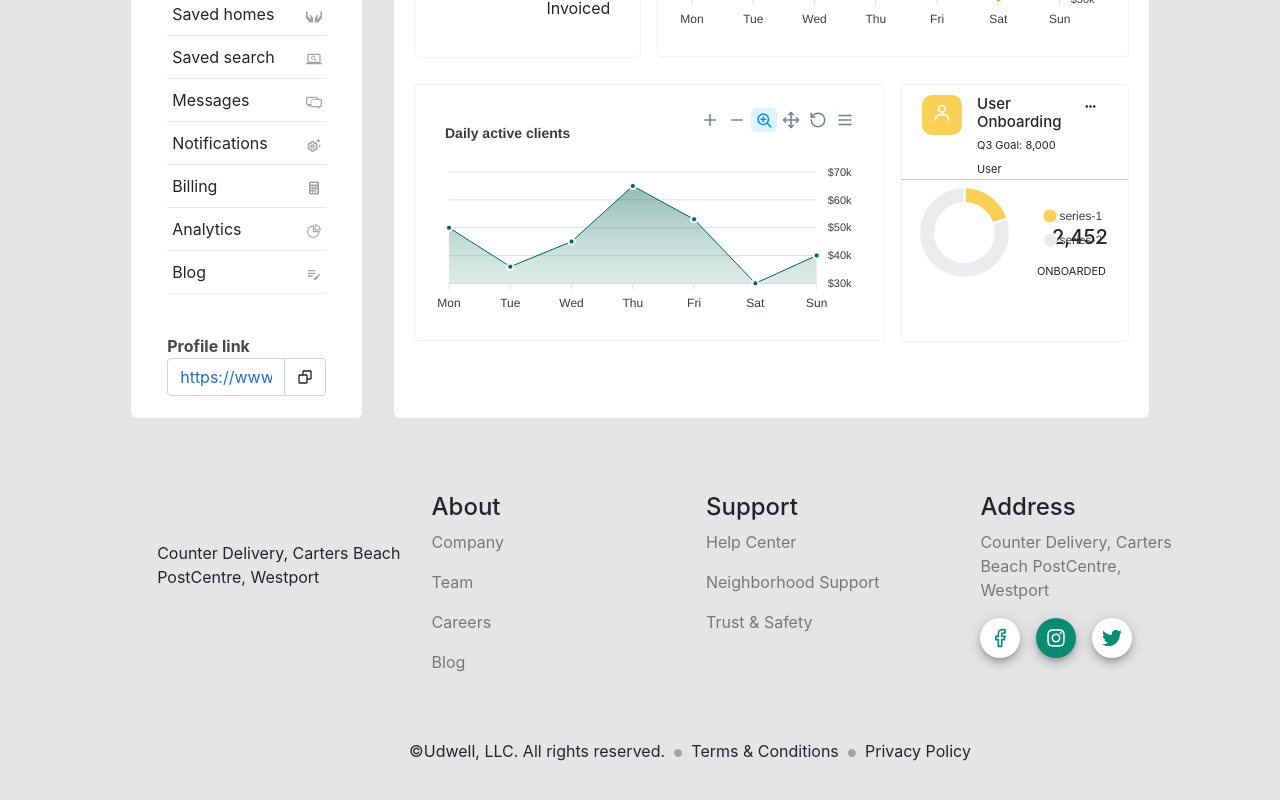
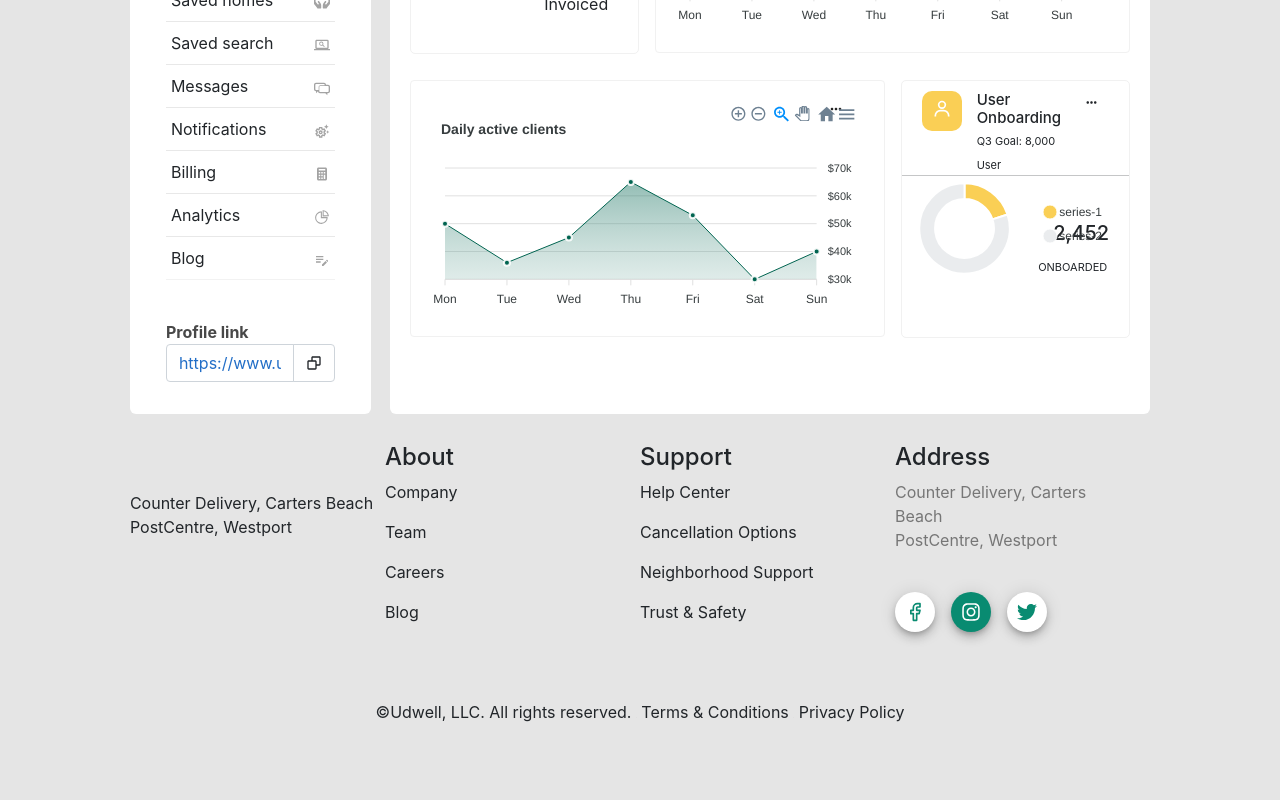
Before and after one commit to akotonyStark/vien-health-dashboard, a React (Create React App) app: page / in a window 1280 px wide. Shown: the part 530-1330 px from the top of the page. Built offline with nearby package versions, Linux system fonts and the light colour scheme.

Commit message:
footer completed

```diff
--- a/src/App.css
+++ b/src/App.css
@@ -6,7 +6,7 @@ body {
   display: grid;
   grid-template-columns: repeat(10, 1fr);
   grid-auto-rows: minmax(100px, auto);
-  grid-gap: 2em;
+  grid-gap: 1.2em;
   justify-items: stretch;
   align-items: stretch;
   height: 1264px;
@@ -45,9 +45,13 @@ body {
 
 .footer {
   /* justify-self: start; */
-  grid-column: 1/11;
+  grid-column: 2/10;
   height: 280px;
-  padding-left: 100px;
+  /* background-color: red; */
+}
+
+.footer > p{
+  font-size: '2';
 }
 
 .inside-badge{
--- a/src/components/Footer.js
+++ b/src/components/Footer.js
@@ -1,61 +1,41 @@
 import React from 'react'
-import { makeStyles } from '@mui/styles'
-
 import { Grid, Avatar, Stack } from '@mui/material'
 import * as FaIcons from 'react-icons/fa'
 import * as FiIcons from 'react-icons/fi'
+import { makeStyles } from '@mui/styles'
 
-const useStyles = makeStyles({
-  txt_mute: {
-    color: '#767676',
-  },
-  bs: {
-    boxShadow:
-      'rgb(0 0 0 / 20%) 0px 3px 5px -1px, rgb(0 0 0 / 14%) 0px 6px 10px 0px, rgb(0 0 0 / 12%) 0px 1px 18px 0px',
-  },
-  end_note: {
-    margin: '0px auto',
-  },
-  dot: {
-    fontSize: 60,
-    color: '#A3A3A3',
-  },
-})
 
 const Footer = () => {
-  const classes = useStyles()
+  const styles = useStyles()
   return (
     <Grid
       container
-      spacing={2}
-      style={{ margin: '25px auto' }}
-      xm={12}
-      lg={11}
-      xl={10}
-      item
+      xl={12}
+
     >
-      <Grid item xs={3}>
+      <Grid item xs={3} >
         <p className='mt-5'>
-          Counter Delivery, Carters Beach PostCentre, Westport
+          Counter Delivery, Carters Beach<br/> PostCentre, Westport
         </p>
       </Grid>
       <Grid item xs={3}>
         <h4>About</h4>
-        <p className={classes.txt_mute}>Company</p>
-        <p className={classes.txt_mute}>Team</p>
-        <p className={classes.txt_mute}>Careers</p>
-        <p className={classes.txt_mute}>Blog</p>
+        <p >Company</p>
+        <p >Team</p>
+        <p >Careers</p>
+        <p >Blog</p>
       </Grid>
       <Grid item xs={3}>
         <h4>Support</h4>
-        <p className={classes.txt_mute}>Help Center</p>
-        <p className={classes.txt_mute}>Neighborhood Support</p>
-        <p className={classes.txt_mute}>Trust & Safety</p>
+        <p >Help Center</p>
+        <p >Cancellation Options</p>
+        <p >Neighborhood Support</p>
+        <p >Trust &amp; Safety</p>
       </Grid>
       <Grid item xs={3}>
         <h4>Address</h4>
-        <p style={{ width: '80%', color: '#767676' }}>
-          Counter Delivery, Carters Beach PostCentre, Westport
+        <p style={{ width: '80%', color: '#767676', marginBottom:'40px' }}>
+          Counter Delivery, Carters Beach <br/> PostCentre, Westport
         </p>
         <div>
           <Stack direction='row' spacing={2}>
@@ -89,11 +69,11 @@ const Footer = () => {
           </Stack>
         </div>
       </Grid>
-      <div className={classes.end_note}>
+      <div className={styles.copyright}>
         <p>
-          ©Udwell, LLC. All rights reserved.{' '}
-          <span className={classes.dot}>.</span> Terms & Conditions{' '}
-          <span className={classes.dot}>.</span> Privacy Policy
+          &copy;Udwell, LLC. All rights reserved.{' '}
+          <span className={styles.dot}>.</span> Terms &amp; Conditions{' '}
+          <span className={styles.dot}>.</span> Privacy Policy
         </p>
       </div>
     </Grid>
@@ -101,3 +81,18 @@ const Footer = () => {
 }
 
 export default Footer
+
+
+const useStyles = makeStyles({
+  bs: {
+    boxShadow:
+      'rgb(0 0 0 / 20%) 0px 3px 5px -1px, rgb(0 0 0 / 14%) 0px 6px 10px 0px, rgb(0 0 0 / 12%) 0px 1px 18px 0px',
+  },
+  dot: {
+    fontSize: 3,
+    color: '#A3A3A3',
+  },
+  copyright: {
+    margin: '60px auto',
+  },
+})
--- a/src/components/Sidebar.js
+++ b/src/components/Sidebar.js
@@ -7,7 +7,7 @@ import Picture from '../images/alex.png'
 
 function Sidebar() {
   return (
-    <div style={{ padding: '30px 20px 30px 20px' }}>
+    <div style={{ padding: '20px' }}>
       <div style={{ textAlign: 'center', paddingBottom: '20px' }}>
         <img
           src={Picture}
```
